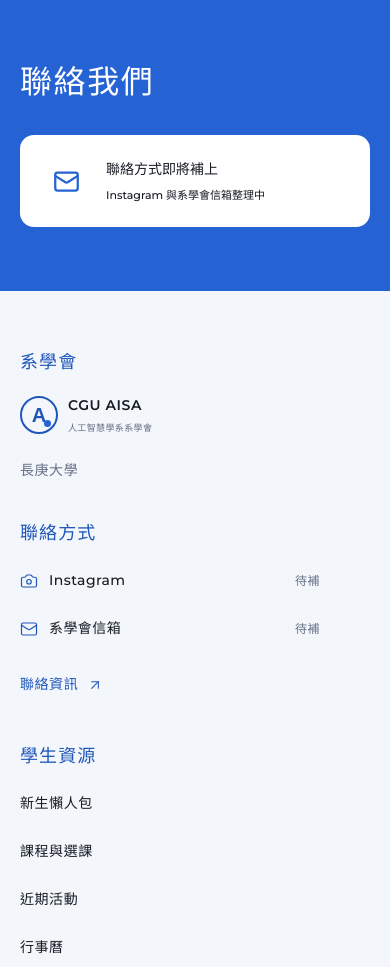
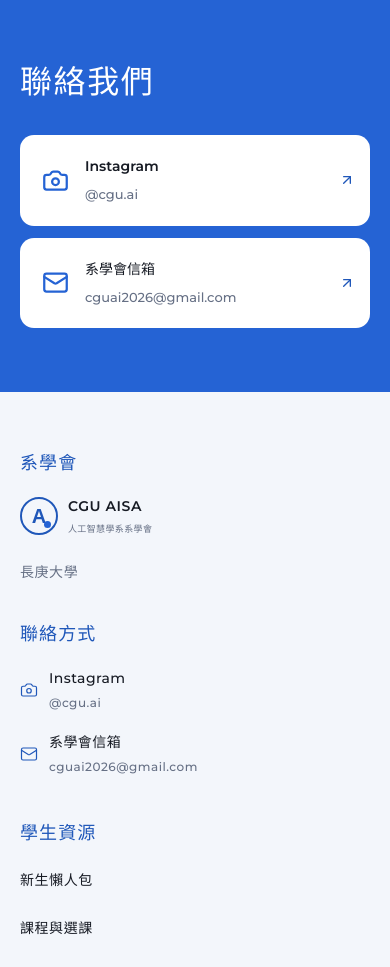
Before and after one commit to CGUAISA/CGUAISA.github.io, a React (Vite) app: page / in a window 390 px wide. Shown: the part 5600-6567 px from the top of the page. Built offline with nearby package versions, Linux system fonts and the light colour scheme.

Commit message:
Add official Instagram and email contacts

```diff
--- a/src/App.tsx
+++ b/src/App.tsx
@@ -22,6 +22,12 @@ import CoursesPage from './components/CoursesPage';
 import { useScrollReveal } from './hooks/useScrollReveal';
 
 type Theme = 'light' | 'dark';
+
+const contact = {
+  instagramUrl: 'https://www.instagram.com/cgu.ai/',
+  instagramHandle: '@cgu.ai',
+  email: 'cguai2026@gmail.com',
+};
 
 const notices = [
   {
@@ -554,14 +560,17 @@ export default function Home() {
             <div data-reveal="left">
               <h2>聯絡我們</h2>
             </div>
-            <div className="contact-action" data-reveal="right">
-              <span className="contact-icon" aria-hidden="true">
-                <Mail size={27} />
-              </span>
-              <div>
-                <strong>聯絡方式即將補上</strong>
-                <span>Instagram 與系學會信箱整理中</span>
-              </div>
+            <div className="contact-channels" data-reveal="right">
+              <a className="contact-action" href={contact.instagramUrl} target="_blank" rel="noopener noreferrer" aria-label={`Instagram：${contact.instagramHandle}（開啟新分頁）`}>
+                <span className="contact-icon" aria-hidden="true"><Camera size={27} /></span>
+                <div><strong>Instagram</strong><span>{contact.instagramHandle}</span></div>
+                <ArrowUpRight size={18} aria-hidden="true" />
+              </a>
+              <a className="contact-action" href={`mailto:${contact.email}`} aria-label={`寄信到系學會信箱：${contact.email}`}>
+                <span className="contact-icon" aria-hidden="true"><Mail size={27} /></span>
+                <div><strong>系學會信箱</strong><span>{contact.email}</span></div>
+                <ArrowUpRight size={18} aria-hidden="true" />
+              </a>
             </div>
           </div>
         </section>
@@ -582,20 +591,18 @@ export default function Home() {
               <h2 id="footer-contact-title">聯絡方式</h2>
               <ul className="footer-contact-list">
                 <li>
-                  <Camera size={18} aria-hidden="true" />
-                  <span>Instagram</span>
-                  <small>待補</small>
+                  <a className="footer-contact-channel" href={contact.instagramUrl} target="_blank" rel="noopener noreferrer" aria-label={`Instagram：${contact.instagramHandle}（開啟新分頁）`}>
+                    <Camera size={18} aria-hidden="true" />
+                    <span className="footer-contact-copy"><strong>Instagram</strong><small>{contact.instagramHandle}</small></span>
+                  </a>
                 </li>
                 <li>
-                  <Mail size={18} aria-hidden="true" />
-                  <span>系學會信箱</span>
-                  <small>待補</small>
+                  <a className="footer-contact-channel" href={`mailto:${contact.email}`} aria-label={`寄信到系學會信箱：${contact.email}`}>
+                    <Mail size={18} aria-hidden="true" />
+                    <span className="footer-contact-copy"><strong>系學會信箱</strong><small>{contact.email}</small></span>
+                  </a>
                 </li>
               </ul>
-              <a className="footer-contact-link" href={homeSectionHref('#contact')}>
-                聯絡資訊
-                <ArrowUpRight size={16} aria-hidden="true" />
-              </a>
             </section>
 
             <nav className="footer-column" aria-labelledby="footer-resources-title">
--- a/src/footer.css
+++ b/src/footer.css
@@ -82,13 +82,21 @@
 }
 
 .reference-design .footer-contact-list li {
+  display: block;
+  min-width: 0;
+}
+
+.reference-design .footer-contact-channel {
   display: grid;
-  min-height: 44px;
-  grid-template-columns: 18px minmax(0, auto) 1fr;
+  min-height: 60px;
+  grid-template-columns: 18px minmax(0, 1fr);
   align-items: center;
   column-gap: 11px;
+  padding-block: 6px;
+  color: var(--footer-fg);
   font-size: 14px;
   letter-spacing: 0.03em;
+  transition: color 220ms ease;
 }
 
 .reference-design .footer-contact-list svg {
@@ -96,15 +104,27 @@
   stroke-width: 1.6;
 }
 
-.reference-design .footer-contact-list small {
-  justify-self: end;
+.reference-design .footer-contact-copy {
+  display: grid;
+  min-width: 0;
+  gap: 2px;
+}
+
+.reference-design .footer-contact-copy strong {
+  font-size: 14px;
+  font-weight: 400;
+  line-height: 1.8;
+}
+
+.reference-design .footer-contact-copy small {
   color: var(--footer-subtle);
   font-size: 12px;
+  line-height: 1.7;
   letter-spacing: 0.04em;
+  overflow-wrap: anywhere;
 }
 
-.reference-design .footer-links a,
-.reference-design .footer-contact-link {
+.reference-design .footer-links a {
   display: inline-flex;
   min-height: 44px;
   align-items: center;
@@ -121,13 +141,7 @@
   padding-block: 6px;
 }
 
-.reference-design .footer-contact-link {
-  margin-top: 12px;
-  color: var(--accent-text);
-}
-
 .reference-design .footer-links a svg,
-.reference-design .footer-contact-link svg,
 .reference-design .footer-back-to-top svg {
   flex: 0 0 auto;
   stroke-width: 1.6;
@@ -170,16 +184,51 @@
   scroll-margin-top: 112px;
 }
 
+.reference-design .contact-channels {
+  display: grid;
+  width: min(430px, 100%);
+  min-width: 0;
+  gap: 12px;
+}
+
+.reference-design .contact-channels .contact-action {
+  display: grid;
+  width: 100%;
+  min-width: 0;
+  min-height: 90px;
+  grid-template-columns: 50px minmax(0, 1fr) 18px;
+  align-items: center;
+  gap: 15px;
+  transition: border-color 220ms ease;
+}
+
+.reference-design .contact-channels .contact-action > div {
+  min-width: 0;
+}
+
+.reference-design .contact-channels .contact-action > div > span {
+  color: var(--muted);
+  font-size: 13px;
+  overflow-wrap: anywhere;
+}
+
+.reference-design .contact-channels .contact-action > svg {
+  color: var(--accent-text);
+}
+
+.reference-design .contact-channels .contact-action:focus-visible {
+  outline-color: var(--contact-text);
+}
+
 @media (hover: hover) and (pointer: fine) {
   .reference-design .footer-brand:hover,
   .reference-design .footer-links a:hover,
-  .reference-design .footer-contact-link:hover,
+  .reference-design .footer-contact-channel:hover,
   .reference-design .footer-back-to-top:hover {
     color: var(--accent-text);
   }
 
-  .reference-design .footer-links a:hover svg,
-  .reference-design .footer-contact-link:hover svg {
+  .reference-design .footer-links a:hover svg {
     translate: 2px -2px;
   }
 
@@ -189,6 +238,10 @@
 
   .reference-design .footer-back-to-top:hover svg {
     translate: 0 -3px;
+  }
+
+  .reference-design .contact-channels .contact-action:hover {
+    border-color: var(--accent);
   }
 }
 
@@ -233,12 +286,37 @@
     padding-inline: 10px;
     font-size: 12px;
   }
+
+  .reference-design .contact-channels .contact-action {
+    grid-template-columns: 40px minmax(0, 1fr) 16px;
+    gap: 10px;
+    padding: 18px 14px;
+  }
+
+  .reference-design .contact-channels .contact-icon {
+    width: 40px;
+    height: 40px;
+  }
+
+  .reference-design .contact-channels .contact-action > svg {
+    width: 16px;
+    height: 16px;
+  }
+}
+
+@media (max-width: 700px) {
+  .reference-design .contact-channels {
+    width: 100%;
+  }
 }
 
 @media (prefers-reduced-motion: reduce) {
   .reference-design .site-footer *,
   .reference-design .site-footer *::before,
-  .reference-design .site-footer *::after {
+  .reference-design .site-footer *::after,
+  .reference-design .contact-channels *,
+  .reference-design .contact-channels *::before,
+  .reference-design .contact-channels *::after {
     animation: none !important;
     transition: none !important;
   }
```
